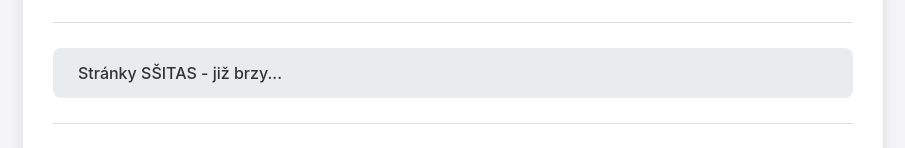
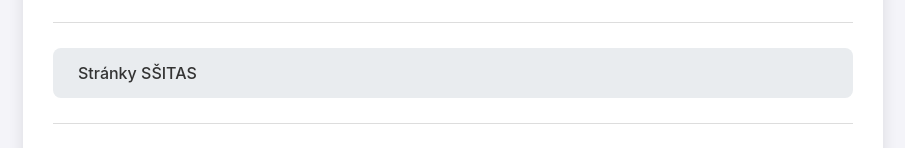
Before and after one commit to ssitas/zastupcez, a plain HTML site: page index.html in a window 1280 px wide. Shown: the part 568-716 px from the top of the page, without its empty margins (187-1092 px from the left). Drawn offline with Linux system fonts and the light colour scheme.

Commit message:
Update index.html

```diff
--- a/index.html
+++ b/index.html
@@ -28,7 +28,7 @@
 
             <nav>
                  <ul>
-                    <li><a href="https://ssitas.ss.cz" target="_blank">Stránky SŠITAS - již brzy...</a></li>
+                    <li><a href="https://itas-cz.github.io/hlavni-stranka/" target="_blank">Stránky SŠITAS</a></li>
                  </ul>
             </nav>
 
```
